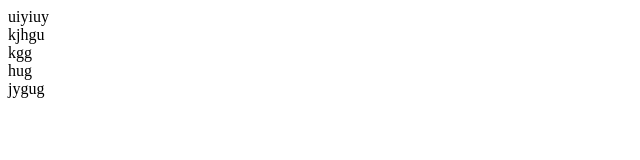
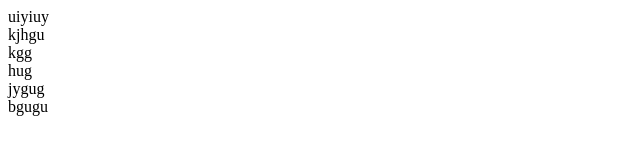
Before and after one commit to DiegoCarva05/parcial-_40, a plain HTML site: page index.html in a window 1280 px wide. Shown: the full height of the page, 0-640 px from the left. Drawn offline with Linux system fonts and the light colour scheme.

Commit message:
sexto commit

```diff
--- a/index.html
+++ b/index.html
@@ -11,5 +11,6 @@
     <div>kgg</div>
     <div>hug</div>
     <div>jygug</div>
+    <div>bgugu</div>
 </body>
 </html>
```
